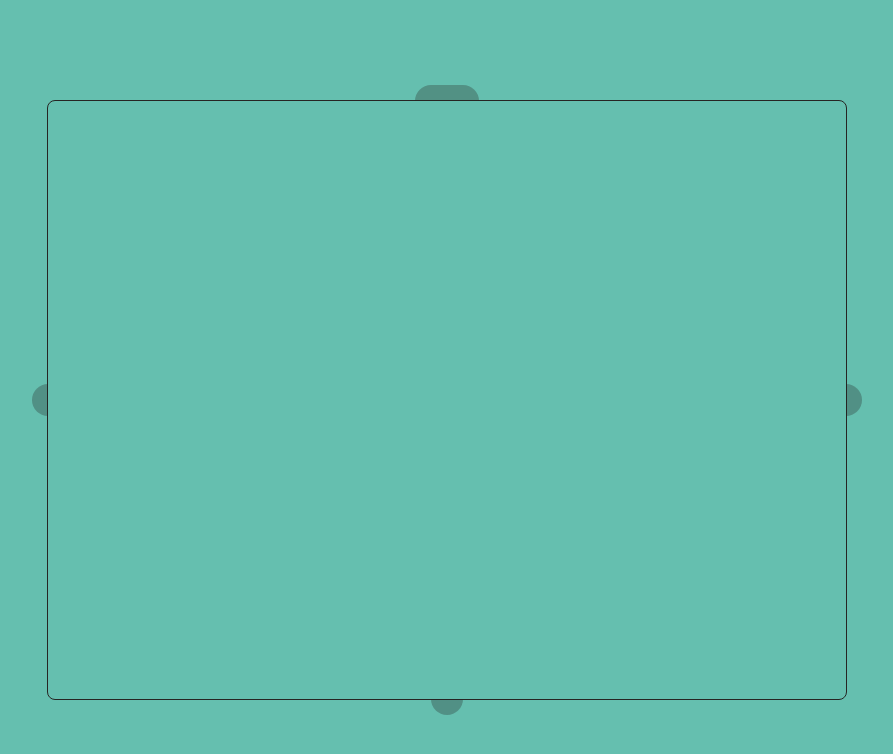
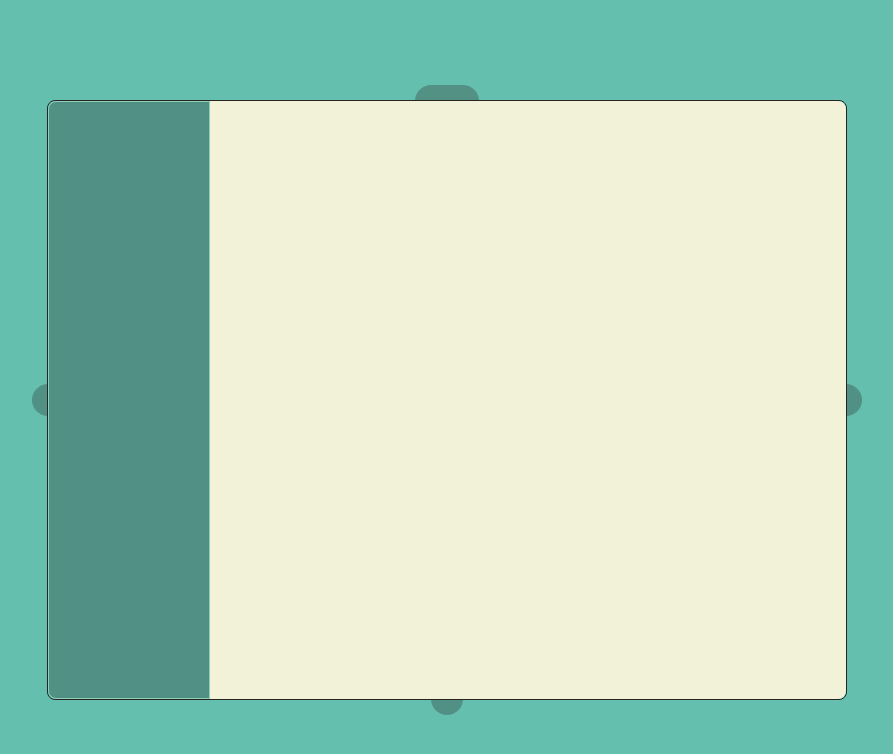
Before and after one commit to pag233/tomatodo, a Vue app: page / in a window 1280 px wide. Shown: the top 754 px of the page, without its empty margins (193-1086 px from the left). Built offline with nearby package versions, Linux system fonts and the light colour scheme.

Commit message:
feat: 增加SideBar、ContentBlock、FlexContainer等基础容器组件

```diff
--- a/src/App.vue
+++ b/src/App.vue
@@ -1,17 +1,28 @@
 <template>
   <main class="theme-tomato">
-    <Panel> </Panel>
+    <Panel>
+      <FlexContainer>
+        <SideBar />
+        <ContentBlock />
+      </FlexContainer>
+    </Panel>
   </main>
 </template>
 
 <script lang="ts">
 import { defineComponent } from "vue";
-import Panel from "./components/Panel/ThePanel.vue";
+import Panel from "@/components/Panel/ThePanel.vue";
+import SideBar from "@/components/SideBar/SideBar.vue";
+import FlexContainer from "@/components/Container/FlexContainer.vue";
+import ContentBlock from "@/components/ContentBlock/ContentBlock.vue";
 
 export default defineComponent({
   name: "App",
   components: {
     Panel,
+    FlexContainer,
+    SideBar,
+    ContentBlock,
   },
 });
 </script>
--- /dev/null
+++ b/src/components/Container/FlexContainer.vue
@@ -0,0 +1,20 @@
+<template>
+  <div class="flex-container">
+    <slot></slot>
+  </div>
+</template>
+
+<script lang='ts'>
+import { defineComponent } from "vue";
+export default defineComponent({
+  name: "FlexContainer",
+});
+</script>
+
+<style lang="scss">
+.flex-container {
+  display: flex;
+  width: 100%;
+  height: 100%;
+}
+</style>
--- /dev/null
+++ b/src/components/ContentBlock/ContentBlock.vue
@@ -0,0 +1,24 @@
+<template>
+  <section class="content-block"></section>
+</template>
+
+<script lang='ts'>
+import { defineComponent } from "vue";
+
+export default defineComponent({
+  name: "ContentBlock",
+});
+</script>
+
+<style lang="scss">
+@import "@/scss/_common.scss";
+@import "@/scss/_colors.scss";
+
+.content-block {
+  flex: 1 1 100%;
+  border-radius: 0 $border-radius $border-radius 0;
+  @include ToTheme($theme-tomato) {
+    background-color: $white;
+  }
+}
+</style>
--- /dev/null
+++ b/src/components/SideBar/SideBar.vue
@@ -0,0 +1,26 @@
+<template>
+  <section class="side-bar"></section>
+</template>
+
+<script lang='ts'>
+import { defineComponent } from "vue";
+
+export default defineComponent({
+  name: "SideBar",
+});
+</script>
+
+<style lang="scss">
+@import "@/scss/_common.scss";
+@import "@/scss/_colors.scss";
+
+.side-bar {
+  @include ToTheme($theme-tomato) {
+    color: wheat;
+    border: 1px solid $white;
+  }
+  flex: 0 0 10rem;
+  border-radius: $border-radius 0 0 $border-radius;
+  @extend %left-bar-color;
+}
+</style>
```
